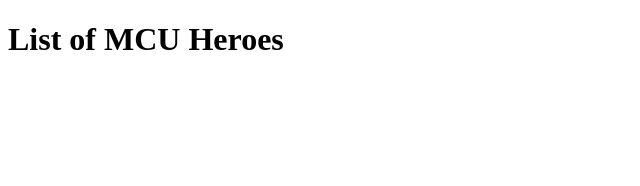
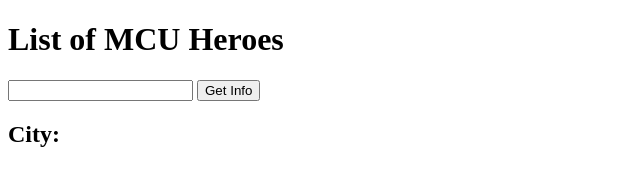
Before and after one commit to peayah/mcu, a website: page index.html in a window 1280 px wide. Shown: the whole page, without its empty margins (0-640 px from the left). Drawn offline with Linux system fonts and the light colour scheme.

Commit message:
add html

```diff
--- a/index.html
+++ b/index.html
@@ -9,6 +9,9 @@
 </head>
 <body>
     <h1>List of MCU Heroes</h1>
+    <input type="text">
+    <button>Get Info</button>
+    <h2>City: </h2>
 
 </body>
 </html>
```
